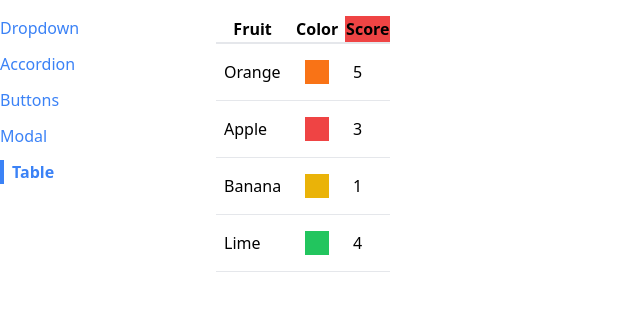
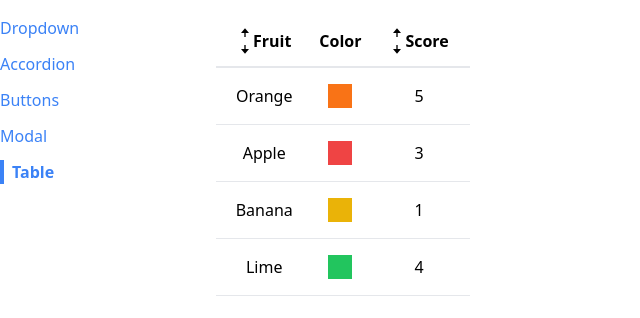
Before and after one commit to berkesasa/React-basiccomponents, a React (Create React App) app: page /table in a window 1280 px wide. Shown: the top 318 px of the page, without its empty margins (0-640 px from the left). Built offline with nearby package versions, Linux system fonts and the light colour scheme.

Commit message:
completed table component

```diff
--- /dev/null
+++ b/src/components/SortableTable.js
@@ -0,0 +1,93 @@
+import { useState } from "react";
+import Table from "./Table"
+import { BiSolidDownArrowAlt, BiSolidUpArrowAlt } from "react-icons/bi";
+
+function SortableTable(props) {
+
+    const [sortOrder, setSortOrder] = useState(null);
+    const [sortBy, setSortBy] = useState(null);
+
+    const { config, data } = props;
+
+    const handleClick = (label) => {
+        if (sortBy && label !== sortBy) {
+            setSortOrder('asc')
+            setSortBy(label)
+            return;
+        }
+        if (sortOrder === null) {
+            setSortOrder('asc');
+            setSortBy(label)
+        } else if (sortOrder === 'asc') {
+            setSortOrder('desc')
+            setSortBy(label)
+        } else if (sortOrder === 'desc') {
+            setSortOrder(null)
+            setSortBy(null)
+        }
+    }
+
+    const updatedConfig = config.map((column) => {
+        if (!column.sortValue) {
+            return column
+        }
+
+        return {
+            ...column,
+            header: () => <th className="cursor-pointer hover:bg-gray-100 select-none" onClick={() => handleClick(column.label)}>
+                <div className="flex items-center justify-center px-5 py-2">
+                    {getIcons(column.label, sortBy, sortOrder)}
+                    {column.label}
+                </div>
+            </th>
+        }
+    })
+
+    let sortedData = data
+    if (sortOrder && sortBy) {
+        const { sortValue } = config.find(column => column.label === sortBy);
+        sortedData = [...data].sort((a, b) => {
+            const valueA = sortValue(a)
+            const valueB = sortValue(b)
+
+            const reverseOrder = sortOrder === 'asc' ? 1 : -1
+
+            if (typeof valueA === 'string') {
+                return valueA.localeCompare(valueB) * reverseOrder;
+            } else {
+                return (valueA - valueB) * reverseOrder
+            }
+
+        })
+    }
+
+    return (
+        <Table {...props} config={updatedConfig} data={sortedData} />
+    )
+}
+
+function getIcons(label, sortBy, sortOrder) {
+    if (label !== sortBy) {
+        return <div>
+            <BiSolidUpArrowAlt />
+            <BiSolidDownArrowAlt />
+        </div>
+    }
+
+    if (sortOrder === null) {
+        return <div>
+            <BiSolidUpArrowAlt />
+            <BiSolidDownArrowAlt />
+        </div>
+    } else if (sortOrder === 'asc') {
+        return <div>
+            <BiSolidDownArrowAlt />
+        </div>
+    } else if (sortOrder === 'desc') {
+        return <div>
+            <BiSolidUpArrowAlt />
+        </div>
+    }
+}
+
+export default SortableTable
--- a/src/components/Table.js
+++ b/src/components/Table.js
@@ -4,7 +4,7 @@
 
     const renderedHeaders = config.map((column) => {
 
-        if(column.header){
+        if (column.header) {
             return <Fragment key={column.label}>{column.header()}</Fragment>
         }
 
@@ -12,7 +12,6 @@
             <th key={column.label}>{column.label}</th>
         )
     })
-
 
     const renderedRows = data.map((rowData) => {
 
@@ -23,7 +22,7 @@
         })
 
         return (
-            <tr className="border-b" key={keyFn(rowData)}>
+            <tr className="border-b hover:bg-blue-50" key={keyFn(rowData)}>
                 {renderedCells}
             </tr>
         )
@@ -36,7 +35,7 @@
                     {renderedHeaders}
                 </tr>
             </thead>
-            <tbody>
+            <tbody className="text-center">
                 {renderedRows}
             </tbody>
         </table>
--- a/src/pages/TablePage.js
+++ b/src/pages/TablePage.js
@@ -1,4 +1,5 @@
-import Table from "../components/Table"
+// import Table from "../components/Table"
+import SortableTable from "../components/SortableTable";
 
 function TablePage() {
 
@@ -12,7 +13,8 @@
     const config = [
         {
             label: 'Fruit',
-            render: (fruit) => fruit.name
+            render: (fruit) => fruit.name,
+            sortValue: (fruit) => fruit.name
         },
         {
             label: 'Color',
@@ -21,7 +23,8 @@
         {
             label: 'Score',
             render: (fruit) => fruit.score,
-            header: () => <th className="bg-red-500">Score</th>
+            sortValue: (fruit) => fruit.score,
+            // header: () => <th onClick={DOSORT()} className="bg-red-500">^Score</th>
         },
     ]
 
@@ -31,7 +34,7 @@
 
     return (
         <div>
-            <Table data={data} config={config} keyFn={keyFn} />
+            <SortableTable data={data} config={config} keyFn={keyFn} />
         </div>
     )
 }
```
